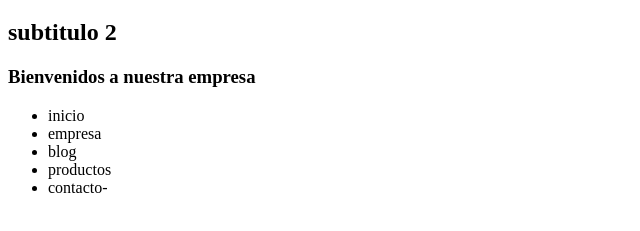
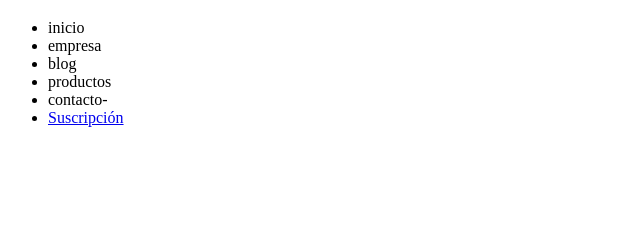
Before and after one commit to Juanmarin2007/proyecto1, a plain HTML site: page index.html in a window 1280 px wide. Shown: the part 61-292 px from the top of the page, without its empty margins (0-640 px from the left). Drawn offline with Linux system fonts and the light colour scheme.

Commit message:
Agregar enlace de suscripcion

```diff
--- a/index.html
+++ b/index.html
@@ -8,8 +8,6 @@
 </head>
 <body>
     <h1> Bienvenidos </h1>
-    <h2> subtitulo 2</h2>
-    <h3>Bienvenidos a nuestra empresa</h3>
     <div class="navegacion">
         <ul>
             <li>inicio</li>
@@ -17,6 +15,7 @@
             <li>blog</li>
             <li>productos</li>
             <li>contacto-</li>
+            <li><a href="suscripcion.html">Suscripción</a></li>
         </ul>
     </div>
 </body>
```
